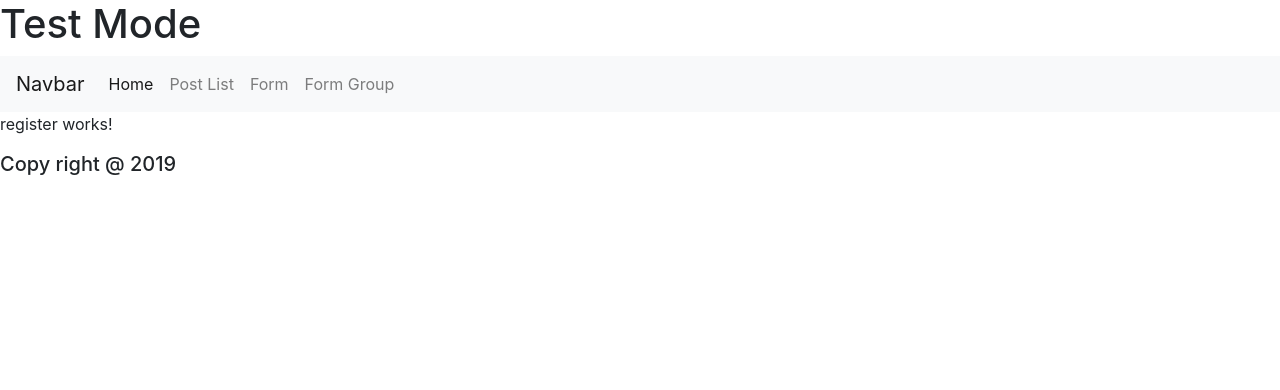
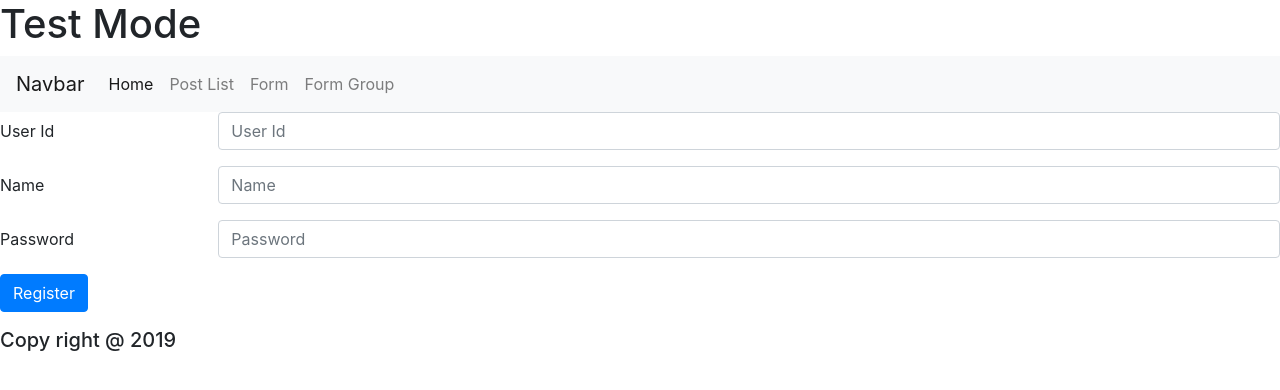
Before and after one commit to Sommaik/ngweb_19June19, an Angular app: page /register in a window 1280 px wide. Shown: the top 390 px of the page. Built offline with nearby package versions, Linux system fonts and the light colour scheme.

Commit message:
add register

```diff
--- a/src/app/page/login/login.component.html
+++ b/src/app/page/login/login.component.html
@@ -29,4 +29,6 @@
   </div>
 </form>
 
-<button class="btn btn-link">Register new account</button>
+<button class="btn btn-link" (click)="onRegisterClick()">
+  Register new account
+</button>
--- a/src/app/page/login/login.component.ts
+++ b/src/app/page/login/login.component.ts
@@ -1,4 +1,5 @@
 import { Component, OnInit } from '@angular/core';
+import { Router } from '@angular/router';
 
 @Component({
   selector: 'app-login',
@@ -6,10 +7,11 @@ import { Component, OnInit } from '@angular/core';
   styleUrls: ['./login.component.css']
 })
 export class LoginComponent implements OnInit {
+  constructor(private router: Router) {}
 
-  constructor() { }
+  ngOnInit() {}
 
-  ngOnInit() {
+  onRegisterClick() {
+    this.router.navigate(['register']);
   }
-
 }
--- a/src/app/page/register/register.component.html
+++ b/src/app/page/register/register.component.html
@@ -1,3 +1,41 @@
-<p>
-  register works!
-</p>
+<form>
+  <div class="form-group row">
+    <label for="inputEmail3" class="col-sm-2 col-form-label">User Id</label>
+    <div class="col-sm-10">
+      <input
+        type="text"
+        class="form-control"
+        id="inputEmail3"
+        placeholder="User Id"
+      />
+    </div>
+  </div>
+  <div class="form-group row">
+    <label for="inputName" class="col-sm-2 col-form-label">Name</label>
+    <div class="col-sm-10">
+      <input
+        type="text"
+        class="form-control"
+        id="inputName"
+        placeholder="Name"
+      />
+    </div>
+  </div>
+  <div class="form-group row">
+    <label for="inputPassword3" class="col-sm-2 col-form-label">Password</label>
+    <div class="col-sm-10">
+      <input
+        type="password"
+        class="form-control"
+        id="inputPassword3"
+        placeholder="Password"
+      />
+    </div>
+  </div>
+
+  <div class="form-group row">
+    <div class="col-sm-10">
+      <button type="submit" class="btn btn-primary">Register</button>
+    </div>
+  </div>
+</form>
```
